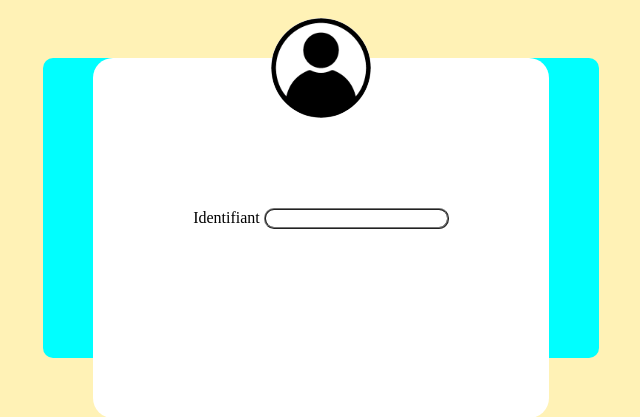
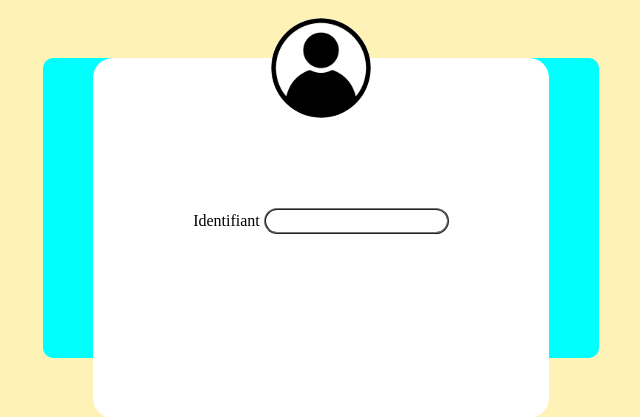
Before and after one commit to IncogMak/Projet-EDYS, a PHP site: page /HTML/connexion.html in a window 1280 px wide. Shown: the top 417 px of the page, without its empty margins (319-959 px from the left). Run offline with PHP 8.4, Linux system fonts and the light colour scheme.

Commit message:
Midification de la page Connexion html et css

```diff
--- a/CSS/connexion.css
+++ b/CSS/connexion.css
@@ -61,12 +61,13 @@ body{
     padding-top: 90px;
     margin: auto;
     /*text-align: center;*/
+    display:block;
 }
-
-#identifiant{
+.connection input{
     background-color: #ffffff;
-    border-radius: 10px;
+    border-radius: 30px;
     border-style:ridge;
+    height: 20px;
 }
 
 
@@ -80,5 +81,9 @@ body{
     position:static;
     padding: 10px;
     width: 200px;
-
+    transition: all 0.3s ease-in;
 }
+#btnConnexion:hover{
+    filter: invert(100%);
+    border-color: #000000;
+}
--- a/HTML/connexion.html
+++ b/HTML/connexion.html
@@ -15,7 +15,7 @@
                 </div>
                 <div class="connection">
                     <label for="connexion">Identifiant </label>
-                    <input type="text" name="connexion" id="identifiant" required>
+                    <input type="text" name="connexion" required>
                 </div>
             </div>
             <input type="submit" value="Se connecter" id="btnConnexion">
```
